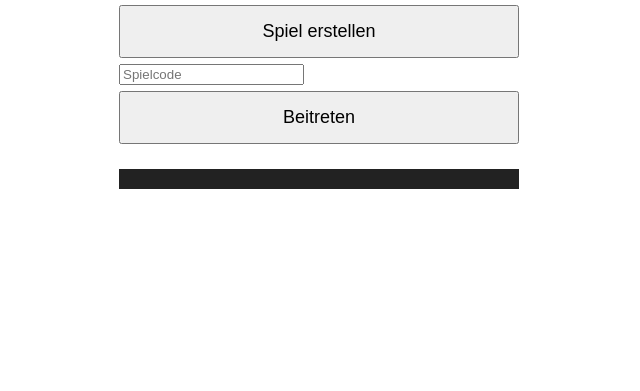
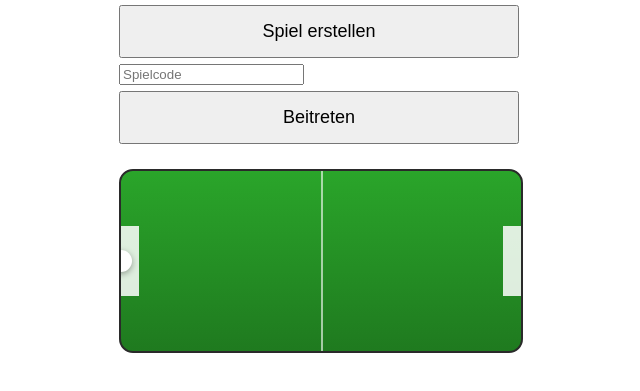
Before and after one commit to Majesticussus/Fussballspiel, a website: page public/index.html in a window 1280 px wide. Shown: the part 93-484 px from the top of the page, without its empty margins (321-961 px from the left). Drawn offline with nearby package versions, Linux system fonts and the light colour scheme; no server answers.

Commit message:
Update index.html

```diff
--- a/public/index.html
+++ b/public/index.html
@@ -9,6 +9,27 @@
     button { width: 100%; padding: 14px; margin: 6px 0; font-size: 18px; }
     .bar { height: 20px; background: #222; }
     .container { max-width: 400px; margin: auto; }
+    .pitch{
+  position: relative;
+  width: 100%;
+  height: 180px;
+  border: 2px solid #2a2a2a;
+  border-radius: 14px;
+  margin: 12px 0;
+  background: linear-gradient(0deg, #1f7a1f, #2aa52a);
+  overflow: hidden;
+}
+.midline{ position:absolute; left:50%; top:0; width:2px; height:100%; background:rgba(255,255,255,.6); }
+.goal{ position:absolute; top:50%; width:18px; height:70px; transform:translateY(-50%); background:rgba(255,255,255,.85); }
+.goal-left{ left:0; } .goal-right{ right:0; }
+.ball{
+  position:absolute;
+  top:50%;
+  width:22px; height:22px; border-radius:50%;
+  background:#fff;
+  transform:translate(-50%,-50%);
+  box-shadow:0 2px 6px rgba(0,0,0,.35);
+}
   </style>
 </head>
 <body>
@@ -21,7 +42,12 @@
 
   <h3 id="question"></h3>
   <div id="answers"></div>
-  <div class="bar" id="ball"></div>
+  <div id="pitch" class="pitch">
+  <div class="goal goal-left"></div>
+  <div class="midline"></div>
+  <div class="goal goal-right"></div>
+  <div id="ball" class="ball"></div>
+</div>
 </div>
 
 <script src="/socket.io/socket.io.js"></script>
@@ -52,7 +78,7 @@
     data.options.forEach(v => {
       const b = document.createElement("button");
       b.innerText = v;
-      b.onclick = () => socket.emit("answer", { code: roomCode, value: v });
+      b.onclick = () => socket.emit("answer", { code: roomCode, selected: v });
       div.appendChild(b);
     });
   });
```
